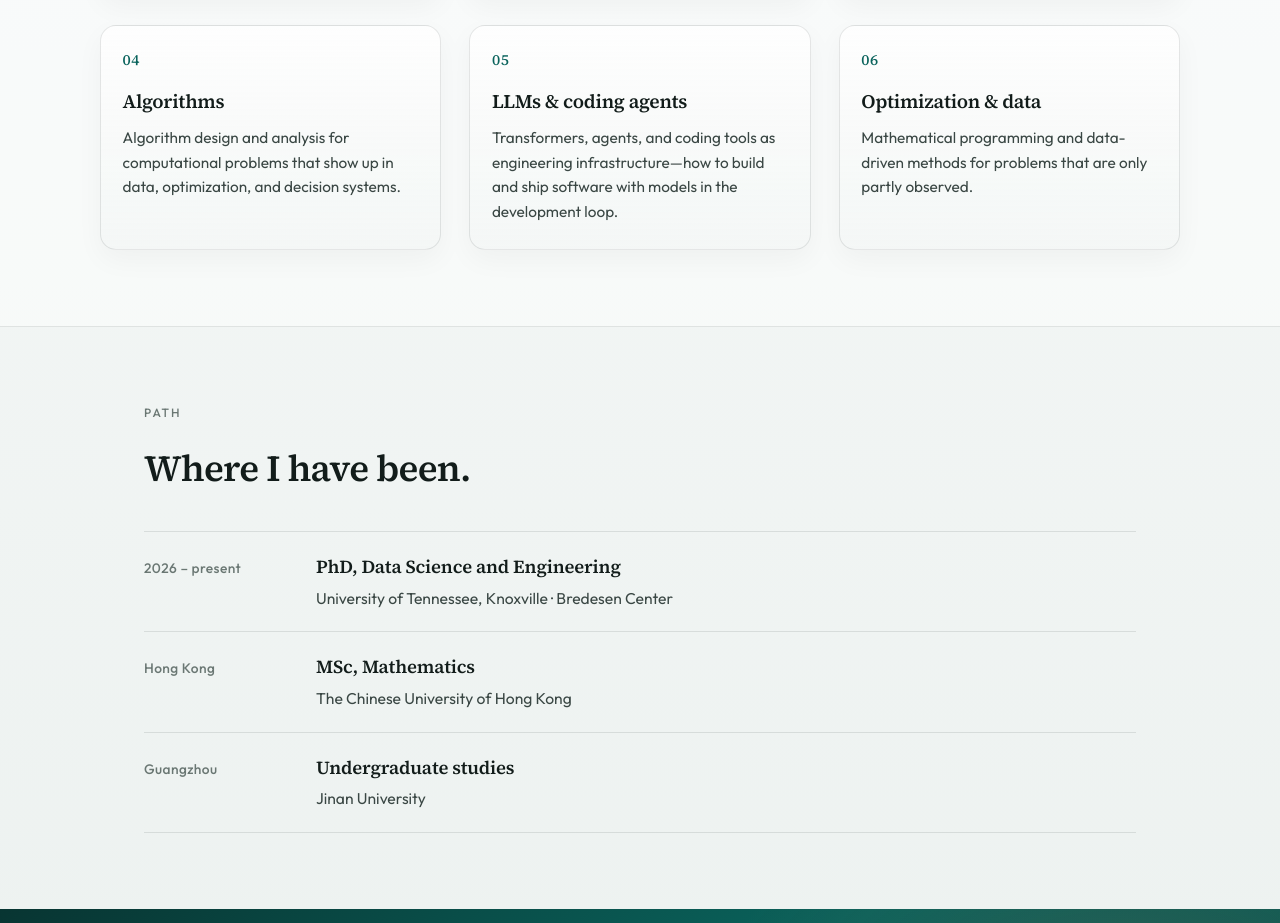
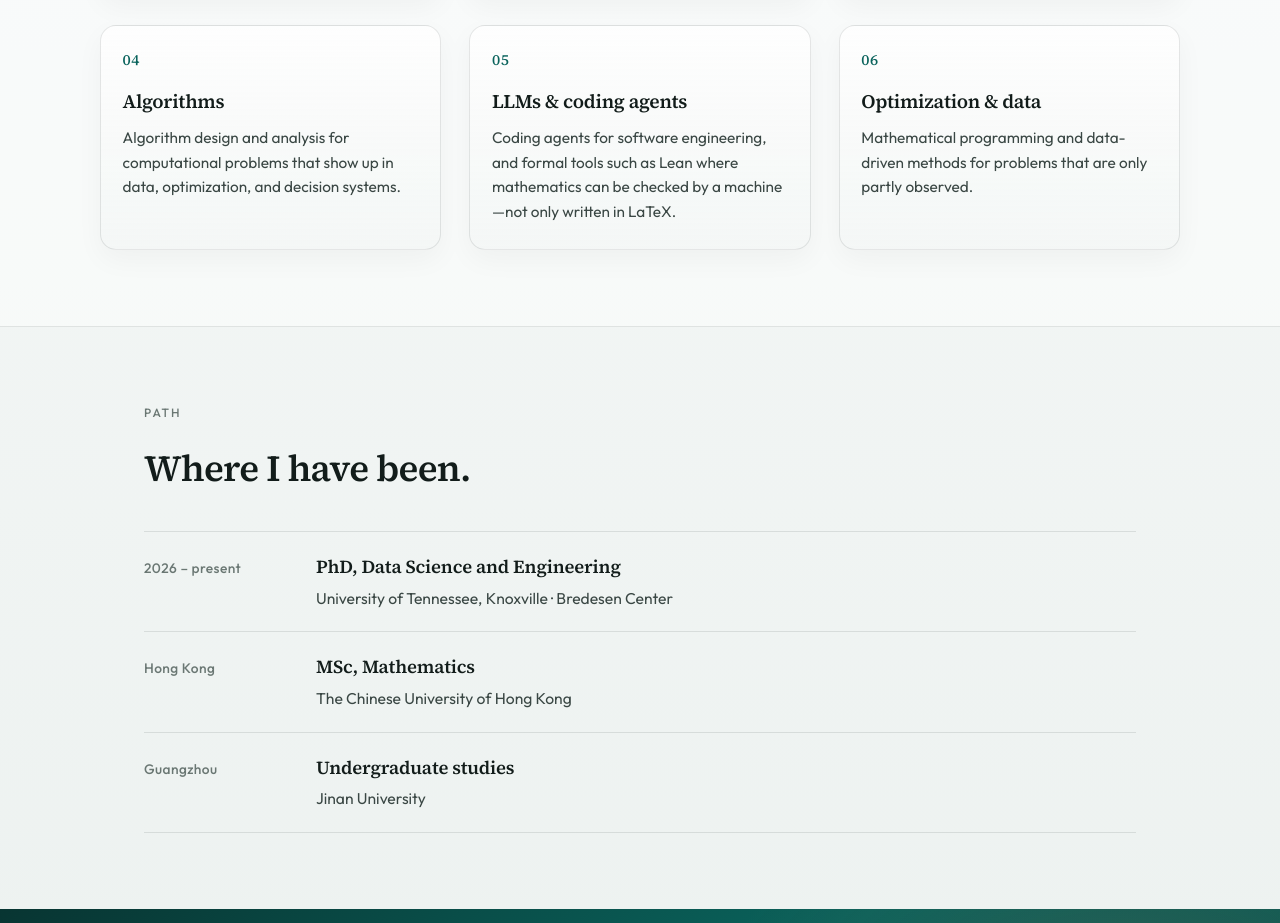
Before and after one commit to boyudeng-or/boyudeng-or.github.io, a plain HTML site: page index.html in a window 1280 px wide. Shown: the part 1047-1970 px from the top of the page. Drawn offline with Linux system fonts and the light colour scheme.

Commit message:
Point LLM card toward Lean-style formal checking, not soft math caveats.

```diff
--- a/index.html
+++ b/index.html
@@ -104,9 +104,9 @@
           <p class="focus-index">05</p>
           <h3>LLMs &amp; coding agents</h3>
           <p>
-            Transformers, agents, and coding tools as engineering
-            infrastructure—how to build and ship software with models in the
-            development loop.
+            Coding agents for software engineering, and formal tools such as
+            Lean where mathematics can be checked by a machine—not only written
+            in LaTeX.
           </p>
         </article>
         <article class="focus-card">
```
